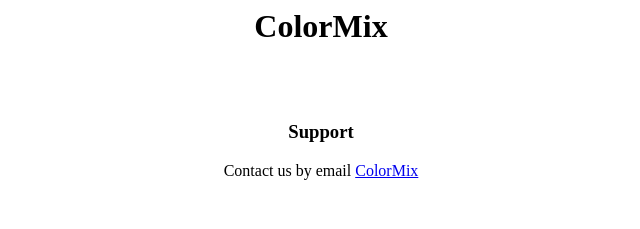
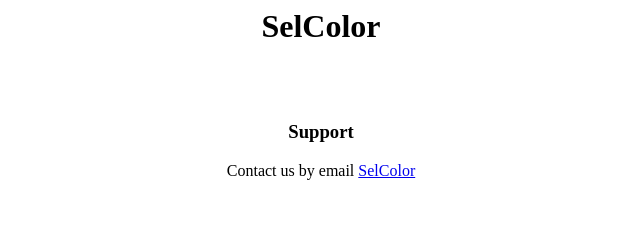
Before and after one commit to JustTwoCo/colormix.support, a plain HTML site: page index.html in a window 1280 px wide. Shown: the top 229 px of the page, without its empty margins (319-959 px from the left). Drawn offline with Linux system fonts and the light colour scheme.

Commit message:
Update index.html

```diff
--- a/index.html
+++ b/index.html
@@ -1,15 +1,15 @@
 <html>
  <head>
   <meta http-equiv="Content-Type" content="text/html; charset=utf-8">
-  <title>ColorMix</title>
+  <title>SelColor</title>
  </head>
  <body>
   <center>
-   <h1>ColorMix</h1>
+   <h1>SelColor</h1>
    <br>
    <br>
      <h3>Support</h3>
-     <p>Contact us by email <a href="mailto:help.colormix@gmail.com">ColorMix</a></p>
+     <p>Contact us by email <a href="mailto:help.colormix@gmail.com">SelColor</a></p>
      <br>
      <br>
      <h3>Privacy</h3>
```
